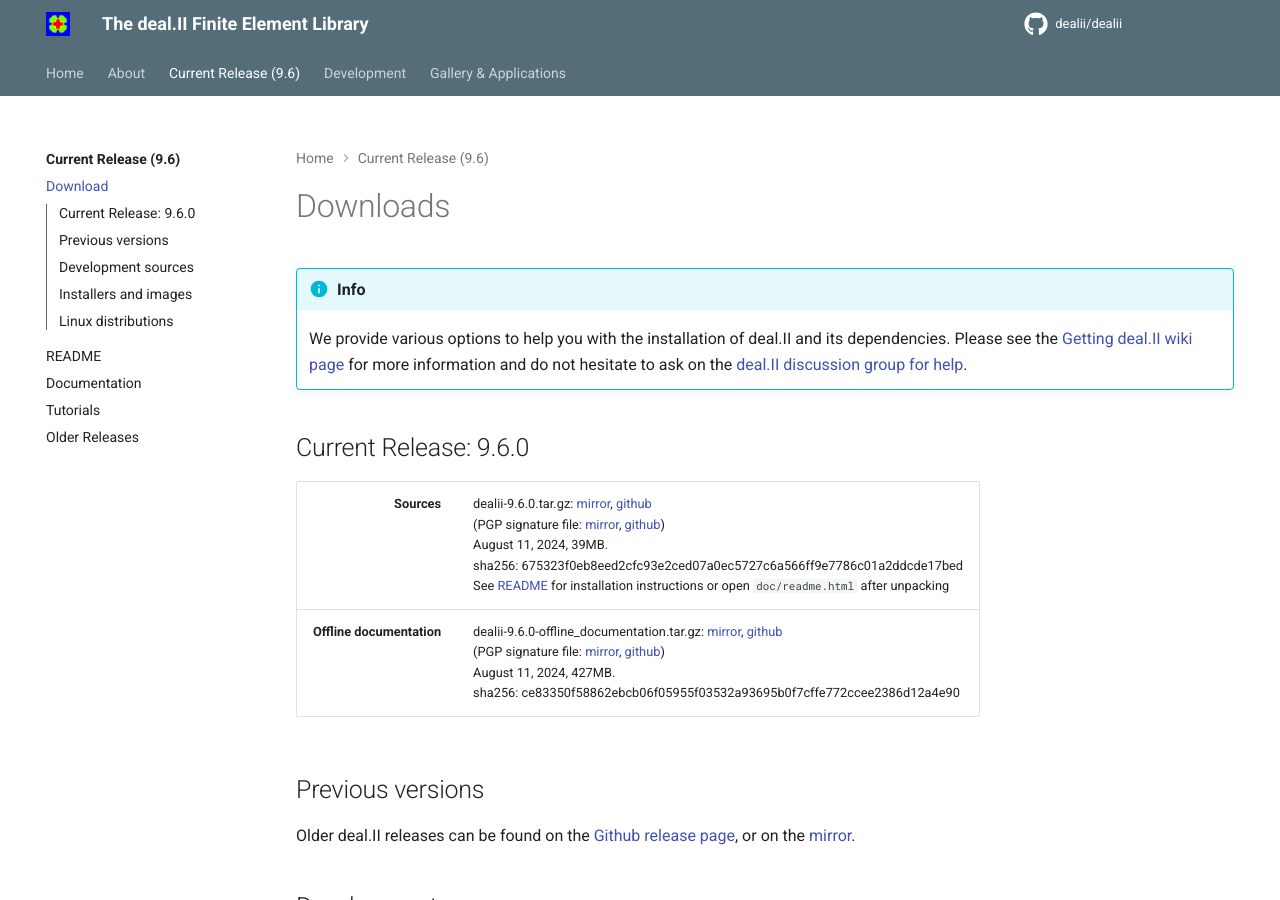
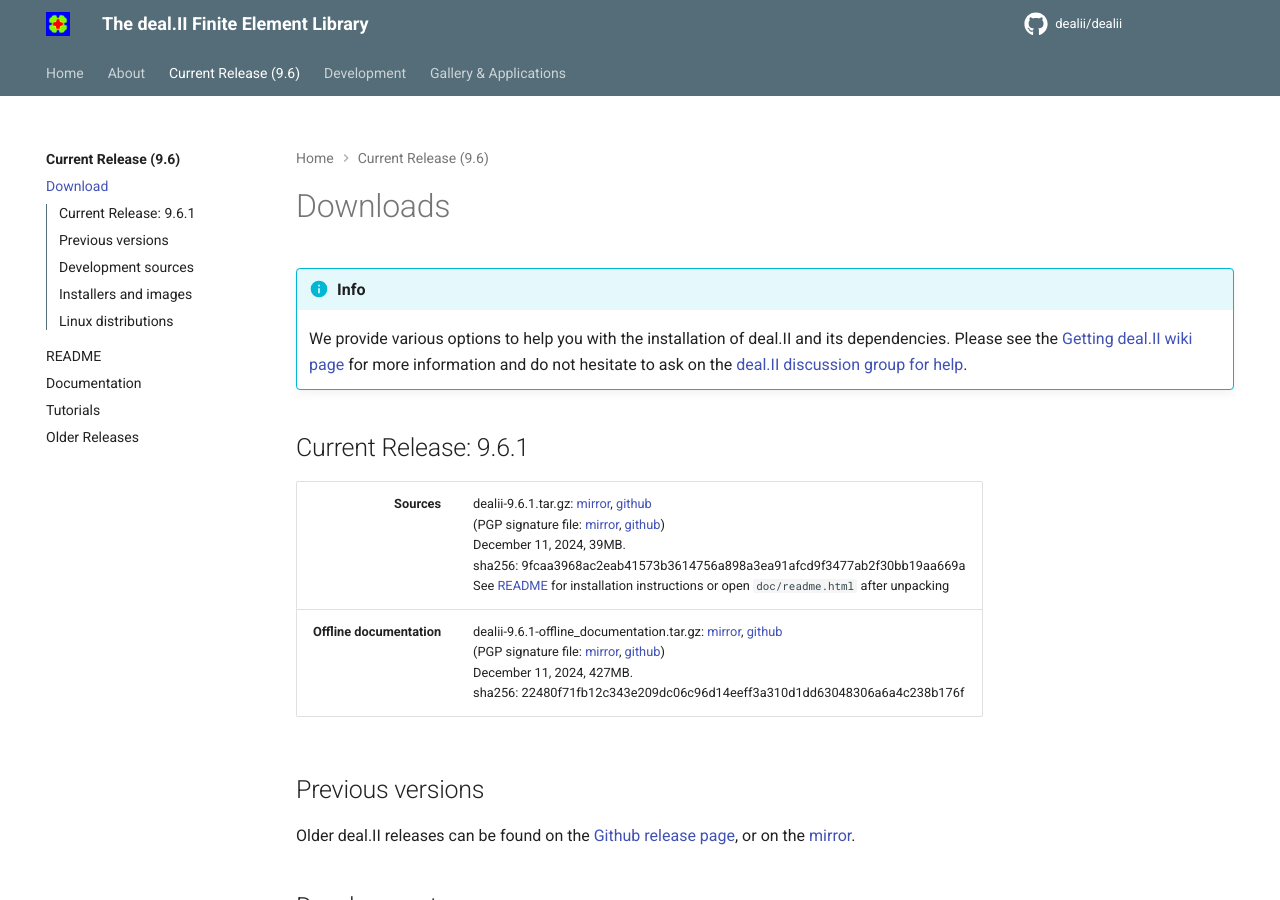
Before and after one commit to dealii/website, an MkDocs documentation site: the page built from docs/current_release/download.md, in a window 1280 px wide and 900 px high. Built offline with MkDocs 1.6.1 and Material for MkDocs 9.7.7, drawn with Linux system fonts in a browser that asks for light colours; comment, search, counter and statistics services are not loaded.

Commit message:
Downloads: update to 9.6.1

```diff
--- a/docs/current_release/download.md
+++ b/docs/current_release/download.md
@@ -10,12 +10,12 @@ Downloads
     We provide various options to help you with the installation of deal.II and its dependencies. Please see the [Getting deal.II wiki page](https://github.com/dealii/dealii/wiki/Getting-deal.II) for more information and do not hesitate to ask on the [deal.II discussion group for help](../getting_help/index.md).
 
 
-Current Release: 9.6.0
+Current Release: 9.6.1
 ----------------------
 
-Sources |   <span style="font-weight:normal">dealii-9.6.0.tar.gz:  [mirror](/downloads/dealii-9.6.0.tar.gz), [github](https://github.com/dealii/dealii/releases/download/v9.6.0/dealii-9.6.0.tar.gz) <br> (PGP signature file: [mirror](/downloads/dealii-9.6.0.tar.gz.asc), [github]("https://github.com/dealii/dealii/releases/download/v9.6.0/dealii-9.6.0.tar.gz.asc")) <br> August 11, 2024, 39MB. <br> sha256: 675323f0eb8eed2cfc93e2ced07a0ec5727c6a566ff9e7786c01a2ddcde17bed  <br> See [README](/9.6.0/readme.html) for installation instructions or open <code>doc/readme.html</code> after unpacking </span>|
+Sources |   <span style="font-weight:normal">dealii-9.6.1.tar.gz:  [mirror](/downloads/dealii-9.6.1.tar.gz), [github](https://github.com/dealii/dealii/releases/download/v9.6.1/dealii-9.6.1.tar.gz) <br> (PGP signature file: [mirror](/downloads/dealii-9.6.1.tar.gz.asc), [github]("https://github.com/dealii/dealii/releases/download/v9.6.1/dealii-9.6.1.tar.gz.asc")) <br> December 11, 2024, 39MB. <br> sha256:&nbsp;9fcaa3968ac2eab41573b3614756a898a3ea91afcd9f3477ab2f30bb19aa669a <br> See [README](/9.6.0/readme.html) for installation instructions or open <code>doc/readme.html</code> after unpacking </span>|
 -----------: |:-------------|
-<strong>Offline documentation</strong>      | dealii-9.6.0-offline_documentation.tar.gz: [mirror](/downloads/dealii-9.6.0-offline_documentation.tar.gz), [github](https://github.com/dealii/dealii/releases/download/v9.6.0/dealii-9.6.0-offline_documentation.tar.gz) <br>  (PGP signature file: [mirror](/downloads/dealii-9.6.0-offline_documentation.tar.gz.asc), [github](https://github.com/dealii/dealii/releases/download/v9.6.0/dealii-9.6.0-offline_documentation.tar.gz.asc)) <br>   August 11, 2024, 427MB. <br> sha256:&nbsp;ce83350f58862ebcb06f05955f03532a93695b0f7cffe772ccee2386d12a4e90 |
+<strong>Offline documentation</strong>      | dealii-9.6.1-offline_documentation.tar.gz: [mirror](/downloads/dealii-9.6.1-offline_documentation.tar.gz), [github](https://github.com/dealii/dealii/releases/download/v9.6.1/dealii-9.6.1-offline_documentation.tar.gz) <br>  (PGP signature file: [mirror](/downloads/dealii-9.6.1-offline_documentation.tar.gz.asc), [github](https://github.com/dealii/dealii/releases/download/v9.6.1/dealii-9.6.1-offline_documentation.tar.gz.asc)) <br>   December 11, 2024, 427MB. <br> sha256:&nbsp;22480f71fb12c343e209dc06c96d14eeff3a310d1dd63048306a6a4c238b176f |
 
 Previous versions
 -----------------
```
